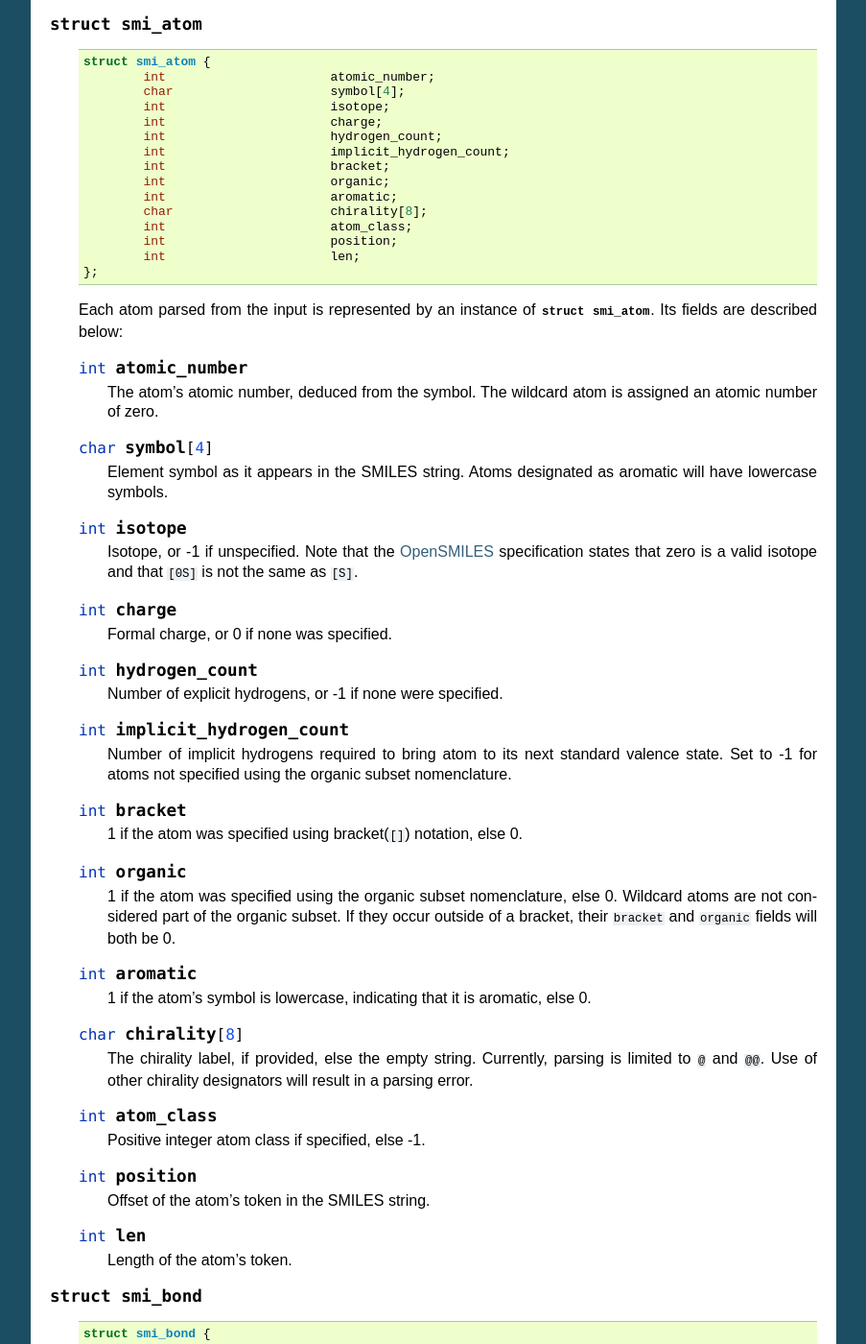
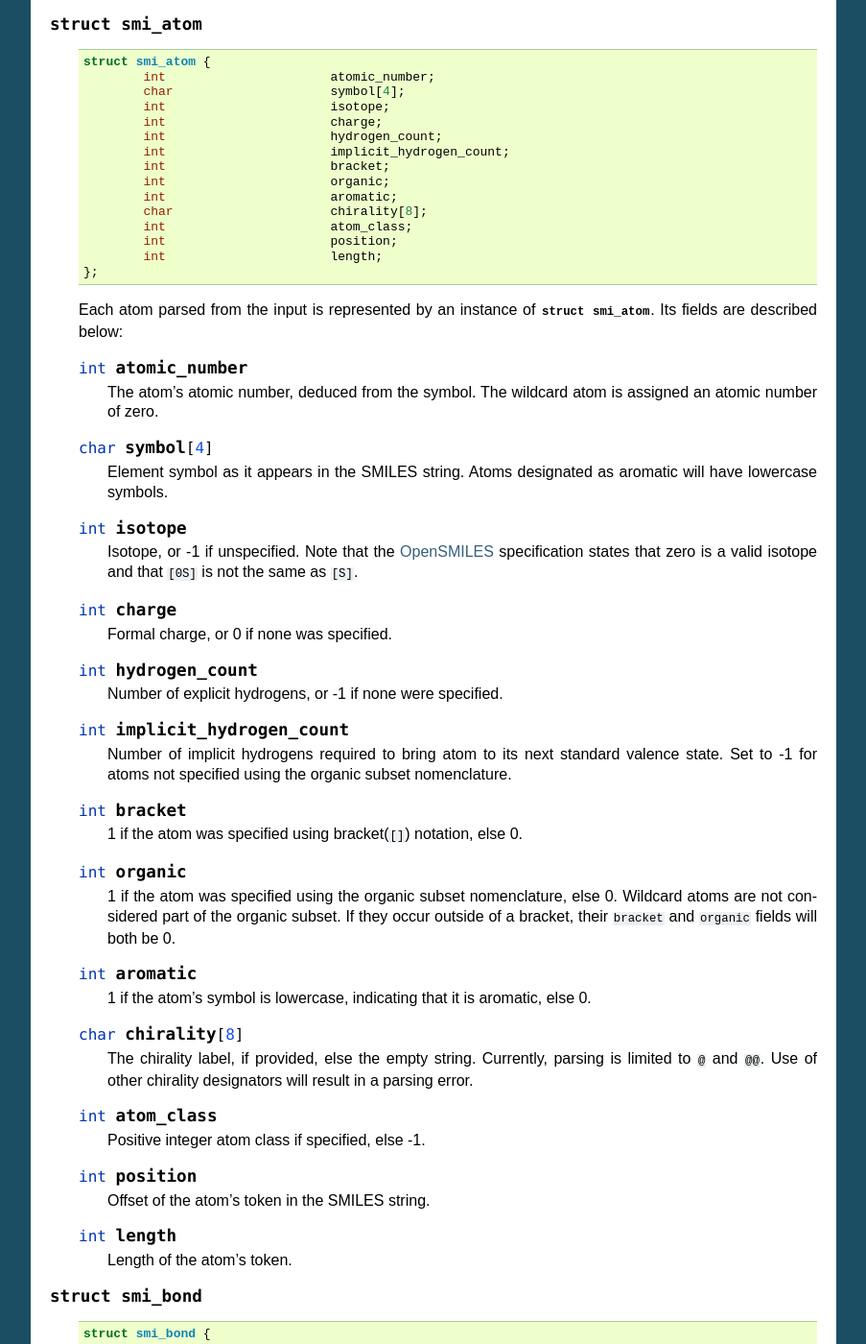
Before and after one commit to cornett/coho, a Sphinx documentation site: the page built from doc/capi.rst, in a window 1280 px wide and 1400 px high, scrolled down 1005 px. Shown: the whole window at 96% size, without its empty margins (198-1101 px from the left). Built offline with Sphinx 7.4.7, drawn with Linux system fonts in a browser that asks for light colours.

Commit message:
Expand len abbreviation

```diff
--- a/doc/capi.rst
+++ b/doc/capi.rst
@@ -95,7 +95,7 @@ fields.
                 char                     chirality[8];
                 int                      atom_class;
                 int                      position;
-                int                      len;
+                int                      length;
         };
 
     Each atom parsed from the input is represented
@@ -165,7 +165,7 @@ fields.
 
         Offset of the atom's token in the SMILES string.
 
-    .. member:: int len
+    .. member:: int length
 
         Length of the atom's token.
 
@@ -182,7 +182,7 @@ fields.
                 int                      implicit;
                 int                      ring;
                 int                      position;
-                int                      len;
+                int                      length;
         };
 
     Each bond parsed from the input produces an
@@ -242,7 +242,7 @@ fields.
         Offset of the bond's token in the SMILES string, or -1 if the
         bond is implicit.
 
-    .. member:: int len
+    .. member:: int length
 
         Length of the bond's token, or zero if implicit.
 
--- a/doc/pyapi.rst
+++ b/doc/pyapi.rst
@@ -105,7 +105,7 @@ The ``coho.smi`` module contains a parser for the
         ``position``
             Offset of the atom's token in the SMILES string.
 
-        ``len``
+        ``length``
             Length of the atom's token.
 
 
@@ -160,7 +160,7 @@ The ``coho.smi`` module contains a parser for the
             Offset of the bond's token in the SMILES string, or ``None``
             if the bond is implicit.
 
-        ``len``
+        ``length``
             Length of the bond's token, or zero if implicit.
 
 Example
```
Also changed, not shown: 5 other files.
